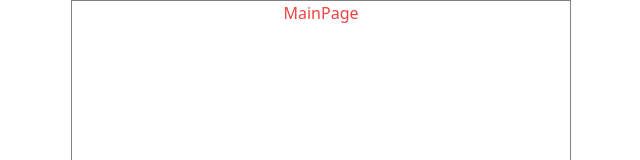
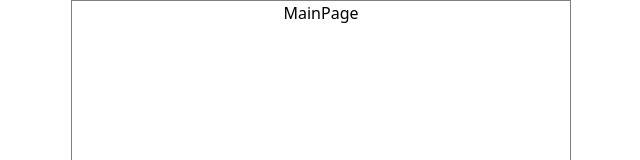
Before and after one commit to yono-yuno/frontend, a React (Vite) app: page / in a window 1280 px wide. Shown: the top 160 px of the page, without its empty margins (319-959 px from the left). Built offline with nearby package versions, Linux system fonts and the light colour scheme.

Commit message:
🔧 tailwind setting

```diff
--- a/tailwind.config.js
+++ b/tailwind.config.js
@@ -2,7 +2,19 @@
 module.exports = {
   content: ["./src/**/*.{js,jsx}"],
   theme: {
-    extend: {},
+    extend: {
+      colors: {
+        toss: "#4880EE",
+        background: "#F3F4F6",
+        addbutton: "#EAF2FE",
+        button: "#B2B8C0",
+        charactor: "#B2B8C0",
+        font: "#1A1E27",
+        userFont: "#414141",
+        red: "#DD5257",
+        placeholder: "#B2B8C0",
+      },
+    },
   },
   plugins: [],
 };
```
